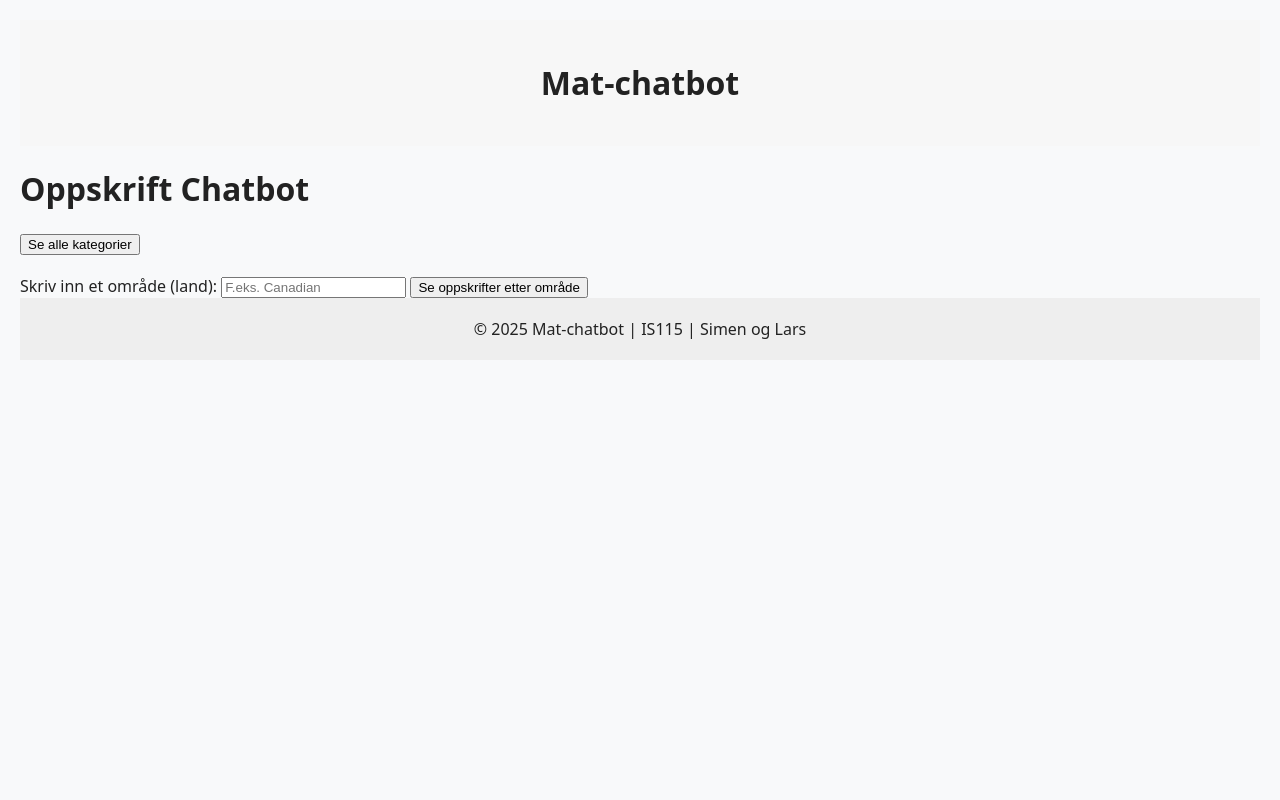
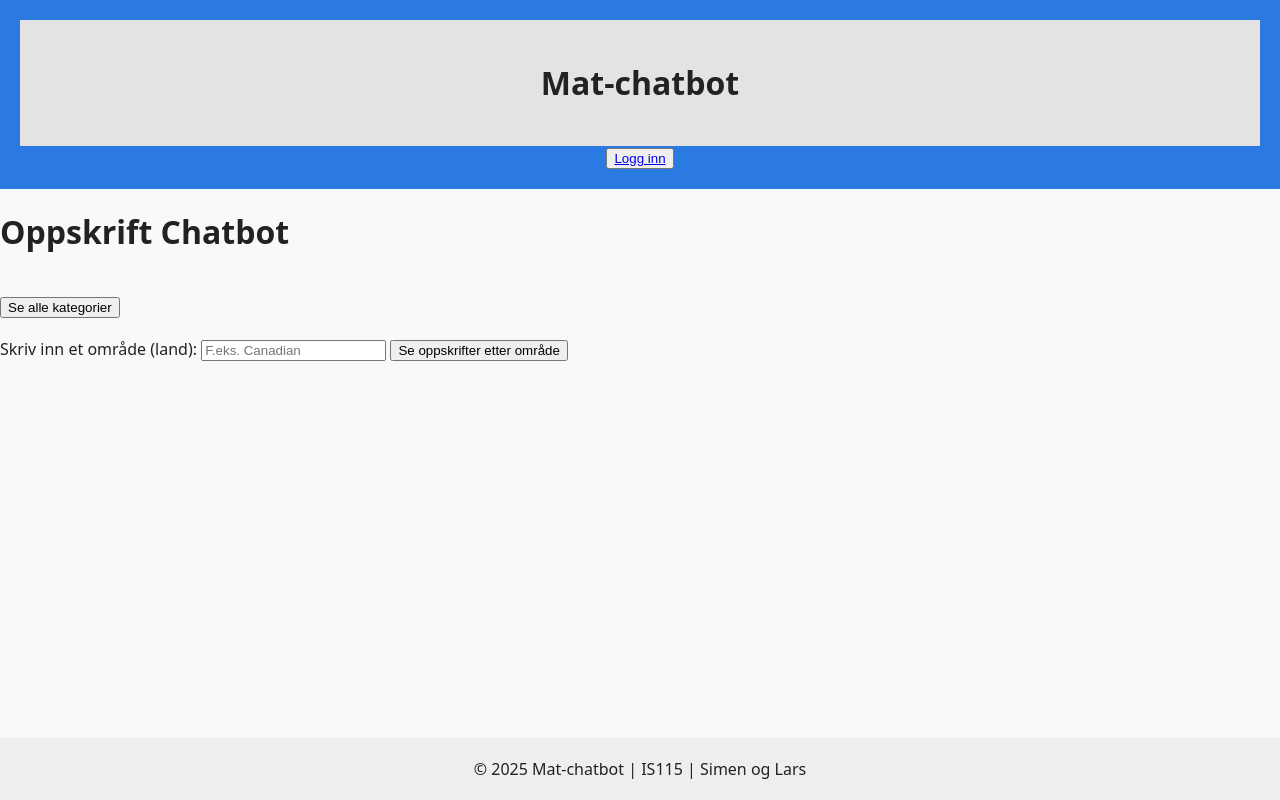
Before and after one commit to Larskyd/chatbot, a PHP site: page / in a window 1280 px wide. Run offline with PHP 8.4, Linux system fonts and the light colour scheme.

Commit message:
fiksa css-stier og starta på login

```diff
--- a/app/views/header.php
+++ b/app/views/header.php
@@ -3,10 +3,20 @@
 <head>
     <title>Mat-chatbot</title>
     <meta charset="UTF-8">
-    <!-- Generelle stiler for hele siden -->
-    <link rel="stylesheet" href="/chatbot-mvc/public/css/style.css">
+    <!-- Dynamisk generering av sti til CSS-fil -->
+    <?php
+    $scriptDir = dirname($_SERVER['SCRIPT_NAME']);
+    $root = (strpos($scriptDir, '/public') !== false)
+        ? rtrim(str_replace('/public', '', $scriptDir), '/')
+        : rtrim($scriptDir, '/');
+    $cssUrl = $root . '/public/css/style.css';
+    ?>
+    <link rel="stylesheet" href="<?php echo htmlspecialchars($cssUrl); ?>">
 </head>
 <body>
-    <div class="overskrift" style="background-color:#f7f7f7; padding:20px; text-align:center; color:#222;">
-        <h1>Mat-chatbot</h1>
+    <div class="header">
+        <div class="tittel">
+            <h1>Mat-chatbot</h1>
+        </div>
+        <button><a href="/login.php">Logg inn</a></button>
     </div>
--- a/public/css/style.css
+++ b/public/css/style.css
@@ -1,14 +1,35 @@
+html, body {
+    height: 100%;
+    margin: 0;
+}
 body {
+    display: flex;
+    flex-direction: column;
+    min-height: 100vh;
     font-family: system-ui, sans-serif;
     background: #f8f9fa;
     color: #222;
-    margin: 0;
-    padding: 20px;
 }
 
 .container {
     max-width: 800px;
     margin: auto;
+    flex: 1 0 auto;
+    padding-left: 20px;
+    padding-right: 20px;
+}
+.header {
+    background: #2a7ae2;
+    color: white;
+    padding: 20px;
+    text-align: center;
+}
+
+.tittel {
+    background-color: #e3e3e3;
+    padding: 20px;
+    text-align: center;
+    color: #222;
 }
 
 .btn {
```
Also changed, not shown: app/views/login.php (added, +7 -0 lines).
